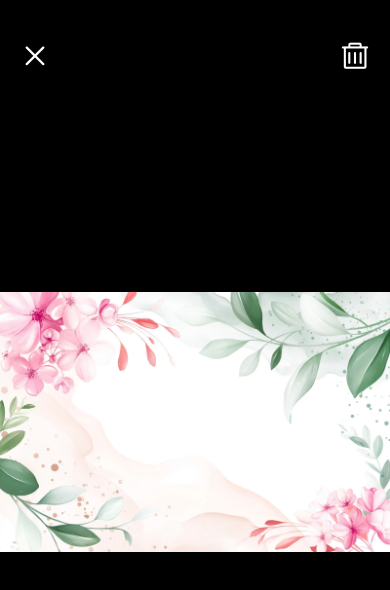
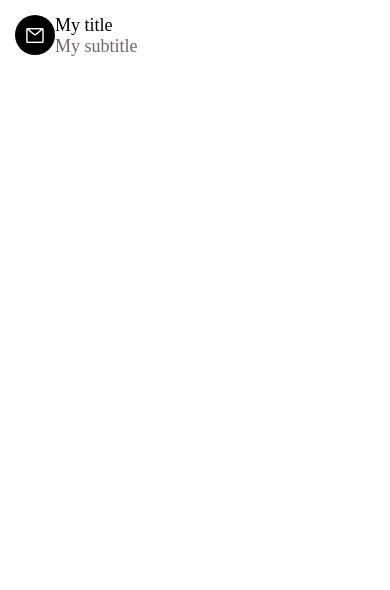
Before and after one commit to miaplesyrup/React_Native_scratch, a React Native app in the folder ScratchReactNative/: screen / in a window 390 px wide. Shown: the top 590 px of the page. Built offline with nearby package versions, Linux system fonts and the light colour scheme.

Commit message:
more screens

```diff
--- a/ScratchReactNative/App.tsx
+++ b/ScratchReactNative/App.tsx
@@ -6,12 +6,19 @@
  */
 
 import React from 'react';
-
-import ViewImageScreen from './app/screens/ViewImageScreen';
+import Screen from './app/screens/Screen';
+import ListItem from './app/components/ListItem';
+import Icon from './app/components/Icon';
 
 function App(): JSX.Element {
   return (
-    <ViewImageScreen />
+    <Screen>
+      <ListItem
+        title="My title"
+        subTitle="My subtitle"
+        ImageComponent={<Icon name='mail' />}
+      />
+    </Screen>
   );
 }
 
--- /dev/null
+++ b/ScratchReactNative/app/components/Icon.js
@@ -0,0 +1,26 @@
+import React from 'react';
+import { View } from 'react-native';
+import AntdesignIcon from 'react-native-vector-icons/AntDesign';
+
+function Icon({
+    name,
+    size = 40,
+    backgroundColor = '#000',
+    iconColor = '#fff'
+}) {
+    return (
+        <View style={{
+            width: size,
+            height: size,
+            borderRadius: size / 2,
+            backgroundColor,
+            justifyContent: "center",
+            alignItems: "center"
+        }}>
+            <AntdesignIcon name={name} color={iconColor} size={size * 0.5}></AntdesignIcon>
+        </View>
+    );
+}
+
+
+export default Icon;
--- a/ScratchReactNative/app/components/ListItem.js
+++ b/ScratchReactNative/app/components/ListItem.js
@@ -1,23 +1,29 @@
 import React from 'react';
-import { View, StyleSheet, Image } from 'react-native';
+import { View, StyleSheet, Image, TouchableHighlight } from 'react-native';
 import colors from '../config/colors';
 import AppText from './AppText/AppText';
 
-function ListItem({ title, subTitle, image,}) {
+function ListItem({ title, subTitle, image, ImageComponent, onPress}) {
     return (
-        <View style={styles.container}>
-            <Image style={styles.image} source={image} />
-            <View>
-                <AppText style={styles.title}>{title}</AppText>
-                <AppText style={styles.subTitle}>{subTitle}</AppText>
+        <TouchableHighlight
+            underlayColor={colors.light}
+            onPress={onPress}>
+            <View style={styles.container}>
+                {ImageComponent}
+                {image && <Image style={styles.image} source={image} />}
+                <View>
+                    <AppText style={styles.title}>{title}</AppText>
+                    <AppText style={styles.subTitle}>{subTitle}</AppText>
+                </View>
             </View>
-        </View>
+        </TouchableHighlight>
     );
 }
 
 const styles = StyleSheet.create({
     container: {
         flexDirection: "row",
+        padding: 15,
     },
     image: {
         width: 70,
--- a/ScratchReactNative/app/config/colors.js
+++ b/ScratchReactNative/app/config/colors.js
@@ -3,5 +3,6 @@ export default {
     secondary: '#4ecdc4',
     black: "#000",
     white: "#fff",
-    medium: "#6e6969"
+    medium: "#6e6969",
+    light: '#f8f4f4',
 };
--- a/ScratchReactNative/app/screens/Practice.js
+++ b/ScratchReactNative/app/screens/Practice.js
@@ -1,5 +1,5 @@
 import React from 'react';
-import { View, Text } from 'react-native';
+import { View } from 'react-native';
 
 import AppText from '../components/AppText/AppText';
 
--- /dev/null
+++ b/ScratchReactNative/app/screens/Screen.js
@@ -0,0 +1,17 @@
+import React from 'react';
+import { SafeAreaView, StyleSheet, Platform, StatusBar } from 'react-native'
+
+function Screen({children}) {
+    return (
+        <SafeAreaView style={styles.screen}>
+            {children}
+        </SafeAreaView>
+    );
+}
+
+const styles = StyleSheet.create({
+    screen: {
+        paddingTop: Platform.OS === 'android' ? StatusBar.currentHeight :0
+    }
+})
+export default Screen;
--- a/ScratchReactNative/package.json
+++ b/ScratchReactNative/package.json
@@ -14,6 +14,7 @@
     "@types/react-native-vector-icons": "^6.4.18",
     "react": "18.2.0",
     "react-native": "0.71.14",
+    "react-native-gesture-handler": "^2.14.0",
     "react-native-macos": "^0.71.36",
     "react-native-vector-icons": "^10.0.2"
   },
```
Also changed, not shown: ScratchReactNative/app/components/ListItemSeparator.js (added, +21 -0 lines), ScratchReactNative/app/screens/MessagesScreen.js (added, +48 -0 lines), 1 other file (tests, documents, lock files or other folders).
